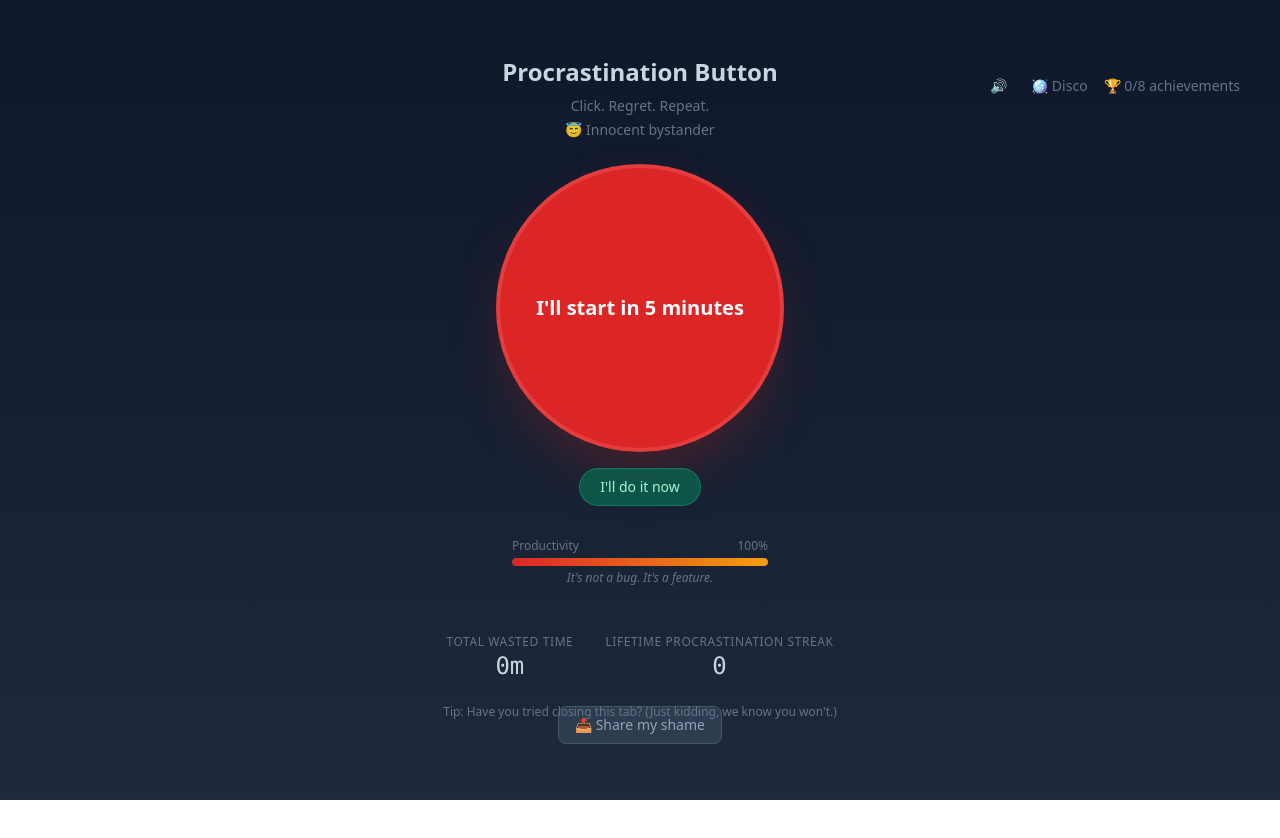
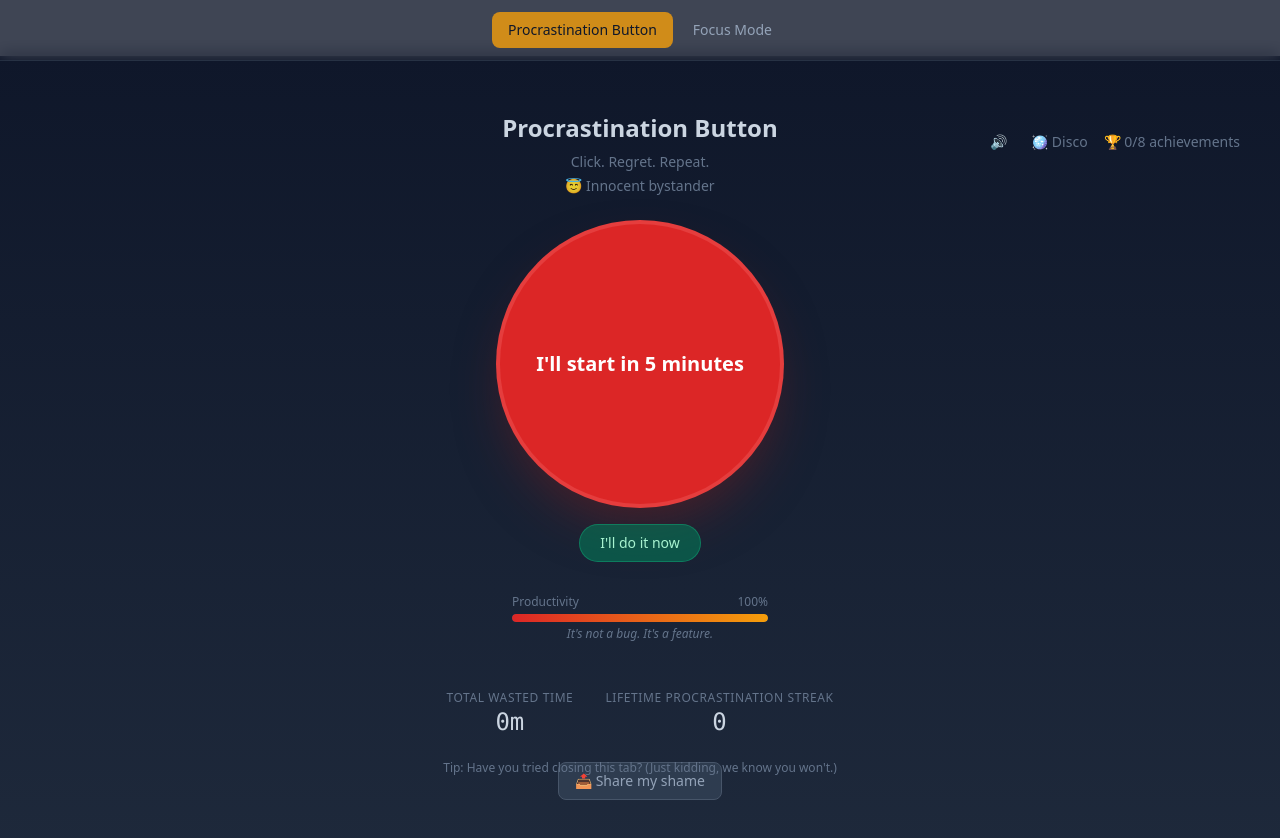
Before and after one commit to priyankagnana/procrastinationbutton, a React (Vite) app: page / in a window 1280 px wide. Shown: the top 838 px of the page. Before the commit the page ends 800 px from the top, so only its background shows below. Built offline with nearby package versions, Linux system fonts and the light colour scheme.

Commit message:
app updated

```diff
--- a/src/App.jsx
+++ b/src/App.jsx
@@ -1,5 +1,32 @@
+import { useState } from 'react'
 import ProcrastinationButton from './components/ProcrastinationButton'
+import FocusMode from './components/FocusMode'
 
 export default function App() {
-  return <ProcrastinationButton />
+  const [page, setPage] = useState('button') // 'button' | 'focus'
+
+  return (
+    <>
+      <nav className="fixed top-0 left-0 right-0 z-50 flex justify-center gap-1 p-3 bg-slate-900/80 backdrop-blur border-b border-slate-700/50">
+        <button
+          type="button"
+          onClick={() => setPage('button')}
+          className={`px-4 py-2 rounded-lg text-sm font-medium transition-colors ${page === 'button' ? 'bg-amber-500/80 text-slate-900' : 'text-slate-400 hover:text-amber-400 hover:bg-slate-800/80'}`}
+        >
+          Procrastination Button
+        </button>
+        <button
+          type="button"
+          onClick={() => setPage('focus')}
+          className={`px-4 py-2 rounded-lg text-sm font-medium transition-colors ${page === 'focus' ? 'bg-emerald-600 text-white' : 'text-slate-400 hover:text-emerald-400 hover:bg-slate-800/80'}`}
+        >
+          Focus Mode
+        </button>
+      </nav>
+      <div className="pt-14">
+        {page === 'button' && <ProcrastinationButton />}
+        {page === 'focus' && <FocusMode onBack={() => setPage('button')} />}
+      </div>
+    </>
+  )
 }
```
